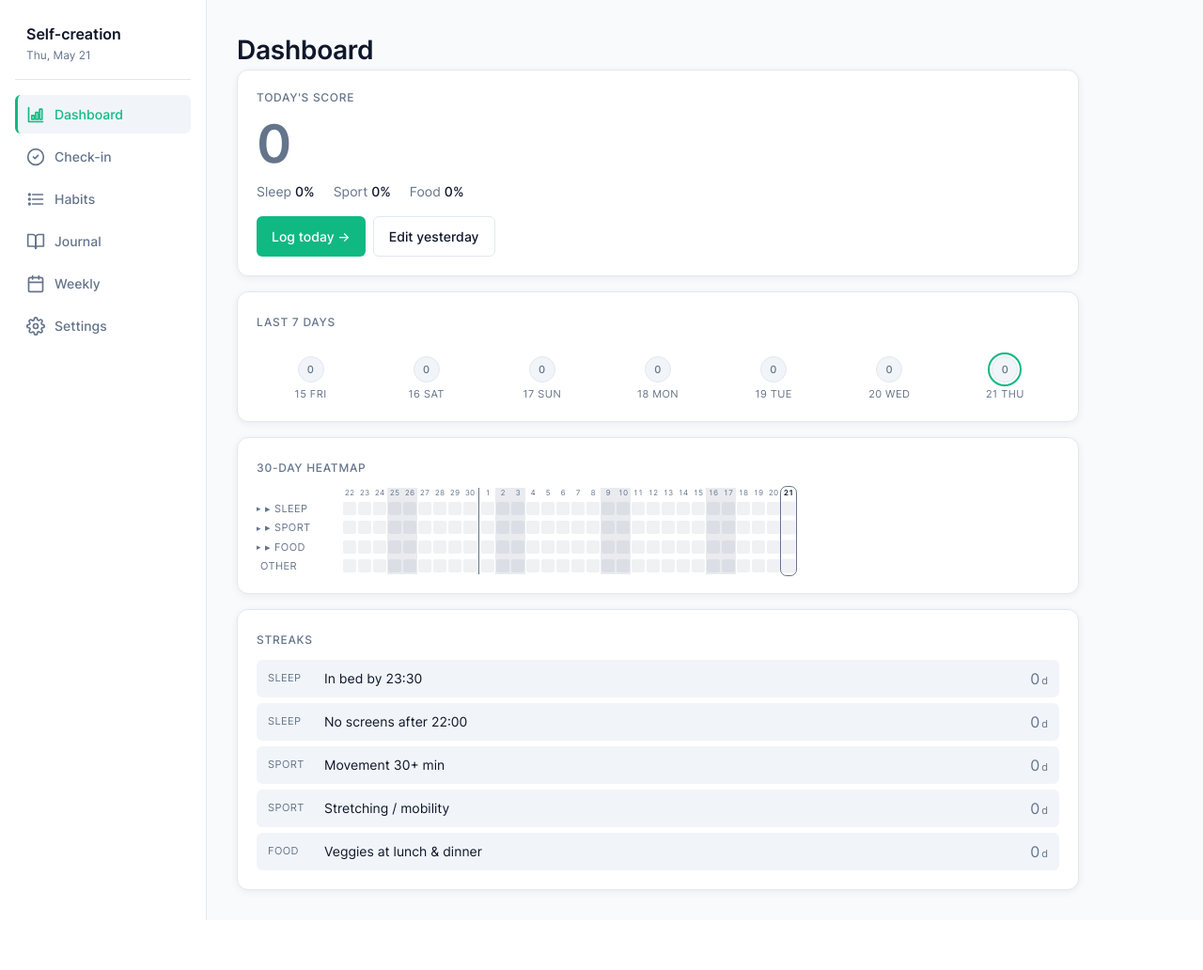
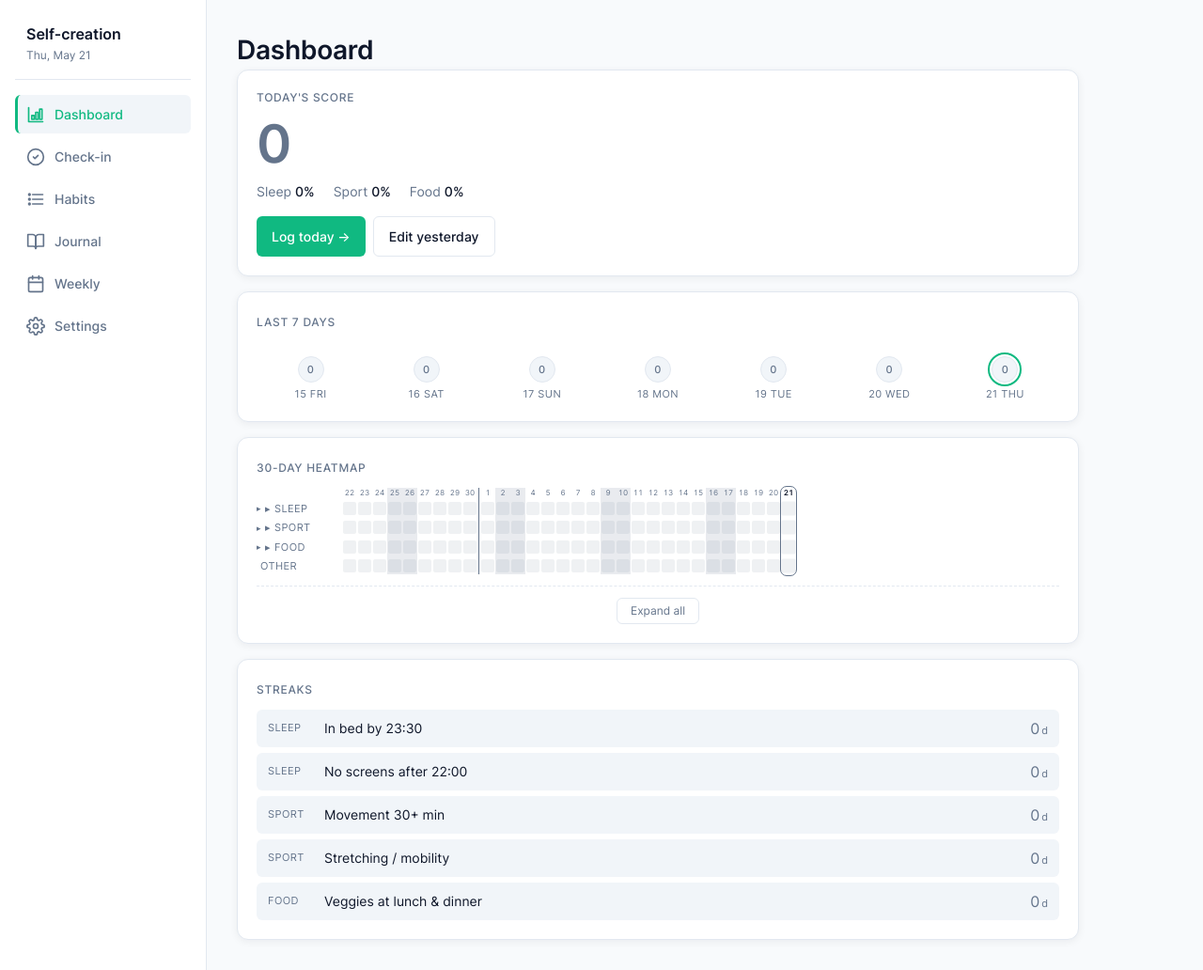
Before and after one commit to Goshamorq/health_app, a FastAPI app: page / in a window 1280 px wide. Shown: the whole page at 94% size. Before the commit the page ends 979 px from the top, so only its background shows below. Run offline with FastAPI, Linux system fonts and the light colour scheme; data comes from the database, SQL or seed files in the repository; data that the repository does not hold is empty; parts of the project's set-up code (start-up, migrations or seed data) failed here and were passed over.

Commit message:
Heatmap: smart Expand/Collapse-all toggle at the card bottom
Replaces the per-pillar Alpine islands (each with its own
x-data + x-effect against localStorage) with one Alpine component
on the heatmap section that owns a shared `open[pillar]` dict.
Each pillar row binds its chevron and drilldown to that dict;
clicking the chevron calls toggle(pillar) which flips the bit
and writes back to the same hm-pillar-{name} localStorage keys
that the old per-island code used — state migrates seamlessly.

A single button now lives in a new .heatmap-footer below the
last row. Its label is reactive via a computed `anyOpen`
getter: "Collapse all" while at least one pillar is open,
"Expand all" otherwise. Clicking it flips all four pillars to
the opposite of anyOpen and persists each to localStorage.

Pillars with no habits still track state harmlessly (no
drilldown to show) so the toggle works on the full set
without branching for habit-presence.

Co-Authored-By: Claude Opus 4.7 (1M context) <noreply@anthropic.com>

```diff
--- a/app/templates/dashboard.html
+++ b/app/templates/dashboard.html
@@ -84,7 +84,7 @@
         </div>
     </section>
 
-    <section class="block">
+    <section class="block" x-data="heatmapPillars()">
         <span class="label-eyebrow">30-day heatmap</span>
         <div class="heatmap">
             <div class="heatmap-bg" aria-hidden="true">
@@ -105,13 +105,11 @@
             </div>
 
             {% for row in heatmap_rows %}
-            <div class="heatmap-pillar"
-                 x-data="{ open: localStorage.getItem('hm-pillar-{{ row.pillar }}') === '1' }"
-                 x-effect="localStorage.setItem('hm-pillar-{{ row.pillar }}', open ? '1' : '0')">
+            <div class="heatmap-pillar">
                 <div class="heatmap-row">
                     {% if row.habits %}
-                    <button type="button" class="heatmap-pillar-toggle" @click="open = !open">
-                        <span x-text="open ? '▾' : '▸'">▸</span>{{ row.pillar }}
+                    <button type="button" class="heatmap-pillar-toggle" @click="toggle('{{ row.pillar }}')">
+                        <span x-text="open['{{ row.pillar }}'] ? '▾' : '▸'">▸</span>{{ row.pillar }}
                     </button>
                     {% else %}
                     <span class="heatmap-pillar-toggle is-empty">{{ row.pillar }}</span>
@@ -126,7 +124,7 @@
                     </div>
                 </div>
                 {% if row.habits %}
-                <div x-show="open" x-cloak>
+                <div x-show="open['{{ row.pillar }}']" x-cloak>
                     {% for habit in row.habits %}
                     <div class="heatmap-habit-row">
                         <span class="heatmap-habit-name" title="{{ habit.name }}">{{ habit.name }}</span>
@@ -145,7 +143,38 @@
             </div>
             {% endfor %}
         </div>
+
+        <div class="heatmap-footer">
+            <button type="button" class="heatmap-toggle-all" @click="toggleAll()"
+                    x-text="anyOpen ? 'Collapse all' : 'Expand all'">Expand all</button>
+        </div>
     </section>
+
+    <script>
+    function heatmapPillars() {
+        const pillars = ['sleep', 'sport', 'food', 'other'];
+        return {
+            open: pillars.reduce((acc, p) => {
+                acc[p] = localStorage.getItem('hm-pillar-' + p) === '1';
+                return acc;
+            }, {}),
+            get anyOpen() {
+                return pillars.some(p => this.open[p]);
+            },
+            toggle(p) {
+                this.open[p] = !this.open[p];
+                localStorage.setItem('hm-pillar-' + p, this.open[p] ? '1' : '0');
+            },
+            toggleAll() {
+                const target = !this.anyOpen;
+                for (const p of pillars) {
+                    this.open[p] = target;
+                    localStorage.setItem('hm-pillar-' + p, target ? '1' : '0');
+                }
+            }
+        };
+    }
+    </script>
 
     <section class="block">
         <span class="label-eyebrow">Streaks</span>
--- a/static/app.css
+++ b/static/app.css
@@ -793,6 +793,28 @@ fieldset legend {
     white-space: nowrap;
 }
 .heatmap-habit-cells { display: flex; gap: 2px; flex: 1; }
+
+.heatmap-footer {
+    display: flex;
+    justify-content: center;
+    margin-top: 12px;
+    padding-top: 12px;
+    border-top: 1px dashed var(--border);
+}
+.heatmap-toggle-all {
+    background: transparent;
+    border: 1px solid var(--border);
+    border-radius: var(--radius-sm);
+    color: var(--muted);
+    font-size: 12px;
+    padding: 4px 14px;
+    cursor: pointer;
+    transition: background 120ms ease, color 120ms ease;
+}
+.heatmap-toggle-all:hover {
+    background: var(--surface-2);
+    color: var(--text);
+}
 @media (max-width: 720px) {
     .heatmap-cell { width: 10px; height: 10px; }
     .heatmap-label { min-width: 40px; font-size: 10px; }
```
